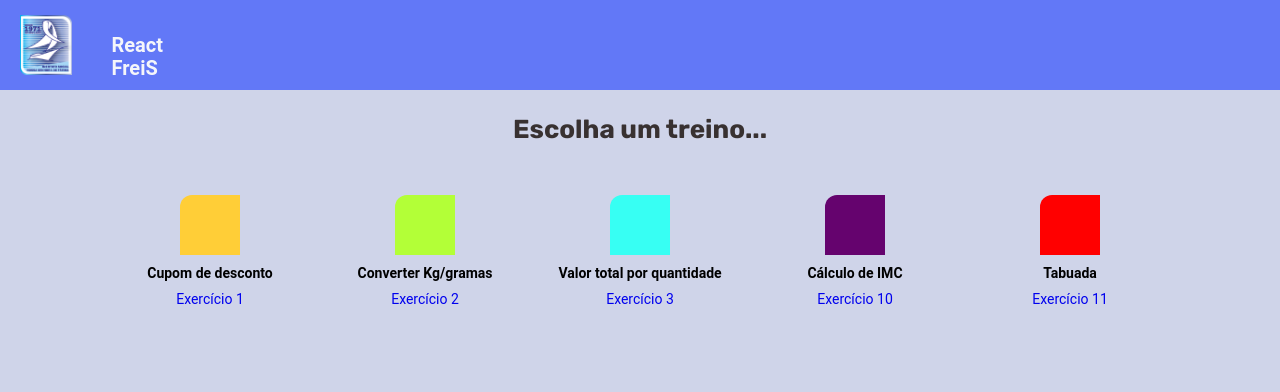
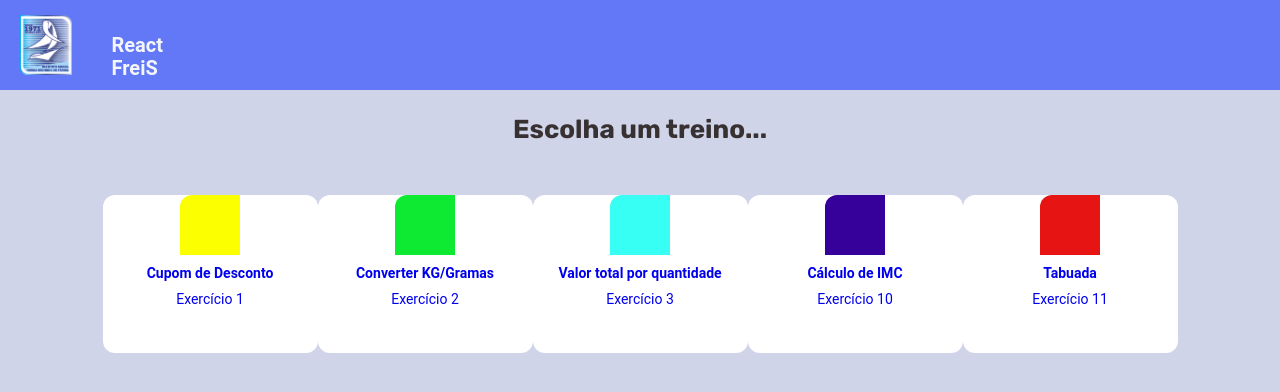
Before and after one commit to paulovt24/curso-reactjs, a React (Create React App) app: page / in a window 1280 px wide. Shown: the top 392 px of the page. Built offline with nearby package versions, Linux system fonts and the light colour scheme.

Commit message:
adicionado as comps do 'cabeçalho' e  do 'card'

```diff
--- a/src/pages/home/index.jsx
+++ b/src/pages/home/index.jsx
@@ -2,57 +2,98 @@ import './index.scss'
 import { Link } from 'react-router-dom'
 
 export default function Home(){
+
+    let cards= [
+        {
+        "link_card":'/ex1',
+        "cor_card": 'amarelo',
+        "titulo_card":'Cupom de Desconto ',
+        "subtitulo_card": 'Exercício 1'
+    },
+    {
+        "link_card":'/ex2',
+        "cor_card": 'verde',
+        "titulo_card":'Converter KG/Gramas ',
+        "subtitulo_card": 'Exercício 2'
+    },
+    {
+        "link_card":'/ex3',
+        "cor_card": 'ciano',
+        "titulo_card":'Valor total por quantidade ',
+        "subtitulo_card": 'Exercício 3'
+    },
+    {
+        "link_card":'/ex10',
+        "cor_card": 'roxo',
+        "titulo_card":'Cálculo de IMC ',
+        "subtitulo_card": 'Exercício 10'
+    },
+    {
+        "link_card":'/ex11',
+        "cor_card": 'vermelho',
+        "titulo_card":'Tabuada ',
+        "subtitulo_card": 'Exercício 11'
+    }
+]
+
     return(
         <div className='home-page'>
-            <header className='cabecalho'>
 
-                <img src='/assets/images/freimage.png'/>
-                <h1>React FreiS</h1>
+          <Cabecalho/>
 
-                <div className='opcoes'>
-                <p><Link to={'/'}>Home</Link></p>
-                <p><Link to={'/sobre'}>About</Link></p>
-                </div>
+            <section className='secao1'>
+                <h1>Escolha um treino...</h1>
 
 
-
-            </header>
-            <section className='secao1'>
-                <h1>Escolha um treino...</h1>
                 <div>
-                    <div className='um'>
-                        <div className='amarelo'></div>
-                        <h2>Cupom de desconto</h2>
-                        <p><Link className='ex1' to={'/ex1'}> Exercício 1 </Link> </p>
-                    </div>
-
-                    <div className='dois'>
-                        <div className='verde'></div>
-                        <h2>Converter Kg/gramas</h2>
-                        <p><Link className='ex2' to={'/ex2'}> Exercício 2 </Link></p>
-                    </div>
-
-                    <div className='tres'>
-                        <div className='ciano'></div>
-                        <h2>Valor total por quantidade</h2>
-                        <p><Link className='ex3' to={'/ex3'}> Exercício 3 </Link></p>
-                    </div>
 
 
-                    <div className='dez'>
-                        <div className='roxo'></div>
-                        <h2>Cálculo de IMC</h2>
-                        <p><Link className='ex10' to={'/ex10'}> Exercício 10 </Link></p>
-                    </div>
-
-                    <div className='onze'>
-                        <div className='vermelho'></div>
-                        <h2>Tabuada</h2>
-                        <p><Link className='ex11' to={'/ex11'}> Exercício 11 </Link> </p>
-                    </div>
+                {
+    cards.map(card =>
+        <Card
+            link_card = {card.link_card}
+            cor_card = {card.cor_card}
+            titulo_card = {card.titulo_card}
+            subtitulo_card = {card.subtitulo_card}
+        />
+    )
+    }
                 </div>
 
             </section>
         </div>
     )
 }
+
+function Cabecalho(){
+    return(
+        <header className='cabecalho'>
+
+        <img src='/assets/images/freimage.png'/>
+        <h1>React FreiS</h1>
+
+        <div className='opcoes'>
+        <p><Link to={'/'}>Home</Link></p>
+        <p><Link to={'/sobre'}>About</Link></p>
+        </div>
+
+    </header>
+    )
+}
+
+
+
+    function Card({link_card, cor_card, titulo_card, subtitulo_card}){
+
+    return(
+        <Link to = {link_card} className='link'>
+        <div className='card'>
+
+                        <div className={`retangulo ${cor_card}`}></div>
+                        <h2>{titulo_card}</h2>
+                        <p> {subtitulo_card} </p>
+
+                    </div>
+                    </Link>
+    )
+}
--- a/src/pages/home/index.scss
+++ b/src/pages/home/index.scss
@@ -113,156 +113,48 @@
         display: flex;
         flex-direction: row;
 
+        .card {
 
-        .um {
             display: flex;
             flex-direction: column;
             align-items: center;
-
+            background-color: white;
             width: 215px;
             height: 158px;
             top: 223px;
             left: 80px;
             gap: 10px;
-            border-radius: 12px 0px 0px 0px;
+            border-radius: 12px;
             opacity: 0px;
 
-            .amarelo {
+
+            .retangulo{
                 width: 60px;
                 height: 60px;
-                top: 241px;
-                left: 157px;
                 gap: 0px;
                 border-radius: 12px 0px 0px 0px;
                 opacity: 0px;
-
-                background-color: #FFCE37;
-
-
-            }
-
-            h2 {
-                width: 215px;
-                height: 16px;
-                top: 315px;
-                left: 600px;
-                gap: 0px;
-                opacity: 0px;
-
-                font-family: Roboto;
-                font-size: 14px;
-                font-weight: 700;
-                line-height: 16.41px;
-                text-align: center;
-
-            }
-
-            p {
-                width: 215px;
-                height: 39px;
-                top: 335px;
-                left: 80px;
-                gap: 0px;
-                opacity: 0px;
-
-                font-family: Roboto;
-                font-size: 14px;
-                font-weight: 400;
-                line-height: 16.41px;
-                text-align: center;
-
-            }
-
-        }
-
-        .dois {
-            display: flex;
-            flex-direction: column;
-
-            width: 215px;
-            height: 158px;
-            top: 223px;
-            left: 80px;
-            gap: 10px;
-            border-radius: 12px 0px 0px 0px;
-            opacity: 0px;
-            align-items: center;
-
-            .verde {
-                width: 60px;
-                height: 60px;
-                top: 241px;
-                left: 157px;
-                gap: 0px;
-                border-radius: 12px 0px 0px 0px;
-                opacity: 0px;
-
-                background: #B3FF37;
-
-
-            }
-
-            h2 {
-                width: 215px;
-                height: 16px;
-                top: 315px;
-                left: 600px;
-                gap: 0px;
-                opacity: 0px;
-
-                font-family: Roboto;
-                font-size: 14px;
-                font-weight: 700;
-                line-height: 16.41px;
-                text-align: center;
-
-            }
-
-            p {
-                width: 215px;
-                height: 39px;
-                top: 335px;
-                left: 80px;
-                gap: 0px;
-                opacity: 0px;
-
-                font-family: Roboto;
-                font-size: 14px;
-                font-weight: 400;
-                line-height: 16.41px;
-                text-align: center;
-
-
             }
 
 
-        }
-
-        .tres {
-            display: flex;
-            flex-direction: column;
-            align-items: center;
-
-            width: 215px;
-            height: 158px;
-            top: 223px;
-            left: 80px;
-            gap: 10px;
-            border-radius: 12px 0px 0px 0px;
-            opacity: 0px;
-
             .ciano {
-                width: 60px;
-                height: 60px;
-                top: 241px;
-                left: 157px;
-                gap: 0px;
-                border-radius: 12px 0px 0px 0px;
-                opacity: 0px;
-
                 background: #37FFF3;
 
+            }
+            .vermelho {
+                background: #e71414;
 
+            }
+            .verde {
+                background: #0ee932;
+
+            }
+            .roxo {
+                background: #36009b;
+
+            }
+            .amarelo {
+                background: #fbff00;
             }
 
             h2 {
@@ -300,128 +192,8 @@
 
         }
 
-        .dez {
-            display: flex;
-            flex-direction: column;
-            align-items: center;
-
-            width: 215px;
-            height: 158px;
-            top: 223px;
-            left: 80px;
-            gap: 10px;
-            border-radius: 12px 0px 0px 0px;
-            opacity: 0px;
-
-            .roxo {
-                width: 60px;
-                height: 60px;
-                top: 241px;
-                left: 157px;
-                gap: 0px;
-                border-radius: 12px 0px 0px 0px;
-                opacity: 0px;
-
-                background: #65036e;
 
 
-            }
-
-            h2 {
-                width: 215px;
-                height: 16px;
-                top: 315px;
-                left: 600px;
-                gap: 0px;
-                opacity: 0px;
-
-                font-family: Roboto;
-                font-size: 14px;
-                font-weight: 700;
-                line-height: 16.41px;
-                text-align: center;
-
-            }
-
-            p {
-                width: 215px;
-                height: 39px;
-                top: 335px;
-                left: 80px;
-                gap: 0px;
-                opacity: 0px;
-
-                font-family: Roboto;
-                font-size: 14px;
-                font-weight: 400;
-                line-height: 16.41px;
-                text-align: center;
-
-
-            }
-
-        }
-
-        .onze {
-            display: flex;
-            flex-direction: column;
-            align-items: center;
-
-            width: 215px;
-            height: 158px;
-            top: 223px;
-            left: 80px;
-            gap: 10px;
-            border-radius: 12px 0px 0px 0px;
-            opacity: 0px;
-
-            .vermelho {
-                width: 60px;
-                height: 60px;
-                top: 241px;
-                left: 157px;
-                gap: 0px;
-                border-radius: 12px 0px 0px 0px;
-                opacity: 0px;
-
-                background-color: #ff0000;
-
-
-            }
-
-            h2 {
-                width: 215px;
-                height: 16px;
-                top: 315px;
-                left: 600px;
-                gap: 0px;
-                opacity: 0px;
-
-                font-family: Roboto;
-                font-size: 14px;
-                font-weight: 700;
-                line-height: 16.41px;
-                text-align: center;
-
-            }
-
-            p {
-                width: 215px;
-                height: 39px;
-                top: 335px;
-                left: 80px;
-                gap: 0px;
-                opacity: 0px;
-
-                font-family: Roboto;
-                font-size: 14px;
-                font-weight: 400;
-                line-height: 16.41px;
-                text-align: center;
-
-            }
-
-        }
     }
 }
 }
```
Also changed, not shown: src/components/index.jsx (added).
